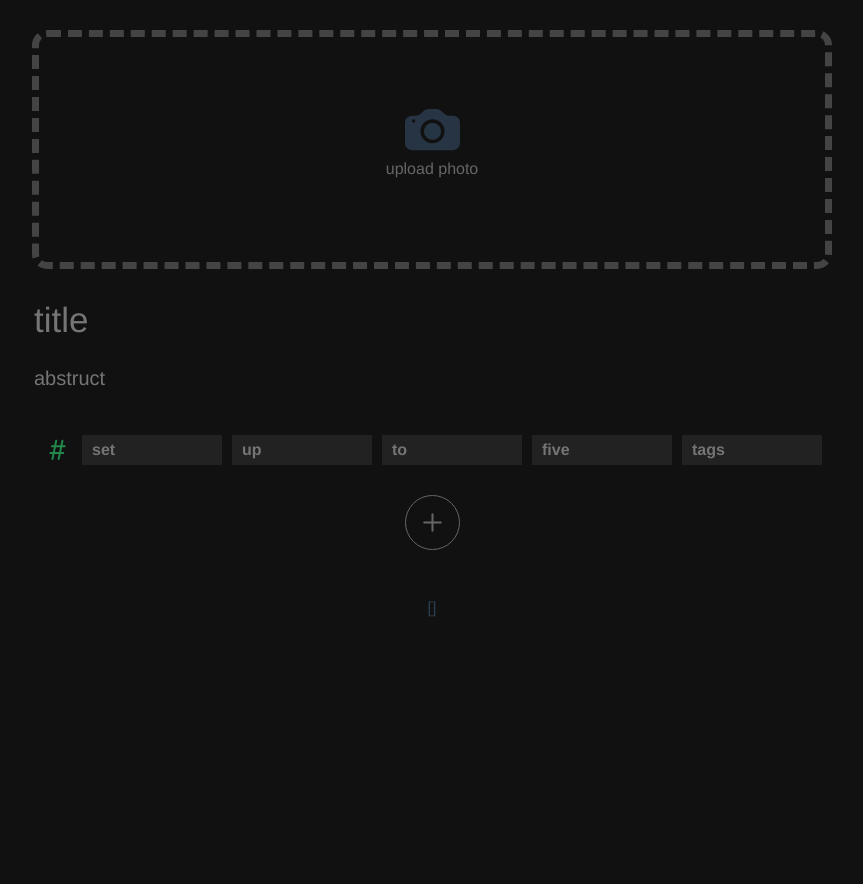
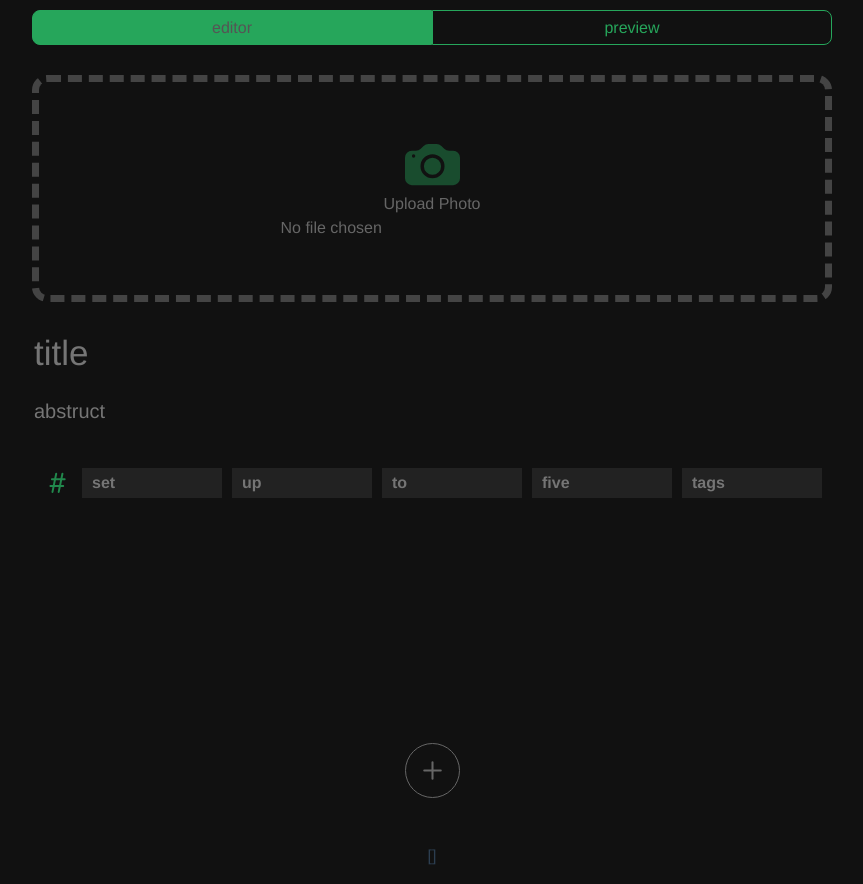
Before and after one commit to okuxxbos20/sick-poker-timer, a Vue app: page /form in a window 1280 px wide. Shown: the whole page, without its empty margins (208-1071 px from the left). Before the commit the page ends 800 px from the top, so only its background shows below. Built offline with nearby package versions, Linux system fonts and the light colour scheme; a web font is replaced by a local one.

Commit message:
enable to upload photo

```diff
--- a/src/components/Form/index.vue
+++ b/src/components/Form/index.vue
@@ -1,9 +1,29 @@
 <template>
-  <div class="form-place">
+  <div class="overall">
+    <ModeSwitch
+      :is-preview-mode="isPreviewMode"
+      @switchMode="switchMode"
+    />
+    <div v-if="!isPreviewMode" class="form-place">
       <form>
         <div class="flame">
-        <PhotoIcon />
-        <p>upload photo</p>
+          <div v-if="!articleData.img" class="upload-box">
+            <label>
+              <PhotoIcon class="photo-icon" />
+              Upload Photo
+              <input ref="file" type="file" @change="imgUpload">
+            </label>
+          </div>
+          <div v-if="articleData.img" class="uploaded-box">
+            <img :src="articleData.img" alt="uploaded-img">
+          </div>
+        </div>
+        <div  v-if="articleData.img" class="reupload">
+          <label>
+            <PhotoIcon class="photo-icon" />
+            <p>Re-Upload ?</p>
+            <input ref="file" type="file" @change="imgUpload">
+          </label>
         </div>
         <input
           v-model="articleData.title"
@@ -18,7 +38,7 @@
           row="4"
           cols="20"
           placeholder="abstruct"
-      ></textarea>
+        />
         <div class="tags-form">
           <HashtagIcon class="hashtag-icon" />
           <input
@@ -30,6 +50,13 @@
           >
         </div>
         <div class="main-form-insert">
+          <textarea
+            v-model="articleData.sentence"
+            rows="8"
+            cols="80"
+          />
+          <!-- option -->
+          <div class="option-select-part">
             <span @click="openOptions()">
               <PlusIcon class="plus-icon"/>
             </span>
@@ -38,24 +65,36 @@
               <BarchartIcon class="option-icon" />
             </div>
           </div>
+          <!-- option -->
+        </div>
       </form>
       <div class="preview">
         <p>{{ articleData.title }}</p>
         <p>{{ articleData.prologue }}</p>
         <p>{{ articleData.index }}</p>
-      <!-- <p>Lorem ipsum dolor sit amet, consectetur adipisicing elit, sed do eiusmod tempor incididunt ut labore et dolore magna aliqua. Ut enim ad minim veniam, quis nostrud exercitation ullamco laboris nisi ut aliquip ex ea commodo consequat. Duis aute irure dolor in reprehenderit in voluptate velit esse cillum dolore eu fugiat nulla pariatur. Excepteur sint occaecat cupidatat non proident, sunt in culpa qui officia deserunt mollit anim id est laborum.</p> -->
+      </div>
+    </div>
+    <div v-if="isPreviewMode" class="preview-place">
+      <p>preview mode...</p>
     </div>
   </div>
 </template>
 
 <script>
+import ModeSwitch from './switch';
 import PhotoIcon from '@/assets/icons/PhotoIcon';
 import HashtagIcon from '@/assets/icons/HashtagIcon';
 import PlusIcon from '@/assets/icons/PlusIcon';
 import BarchartIcon from '@/assets/icons/BarchartIcon';
 
 export default {
-  components: { PhotoIcon, HashtagIcon, PlusIcon, BarchartIcon },
+  components: {
+    ModeSwitch,
+    PhotoIcon,
+    HashtagIcon,
+    PlusIcon,
+    BarchartIcon
+  },
   data() {
     return {
       articleData: {
@@ -71,24 +110,62 @@ export default {
         title: ''
       },
       tagsPlaceholder: ['set', 'up', 'to', 'five', 'tags'],
-      isOptionOpen: false
+      isOptionOpen: false,
+      isPreviewMode: false
     }
   },
   methods: {
+    switchMode(mode) {
+      if (mode === 'toPreview') {
+        this.isPreviewMode = true;
+      }
+      if (mode === 'toEditor') {
+        this.isPreviewMode = false;
+      }
+    },
     openOptions() {
-      console.log('yes');
       this.isOptionOpen = !this.isOptionOpen;
+    },
+    async imgUpload(event) {
+      const files = event.target.files || event.dataTransfer.files;
+      const file = files[0];
+      if (this.checkFile(file)) {
+        const picture = await this.getBase64(file);
+        this.articleData.img = picture;
+      }
+    },
+    getBase64(file) {
+      return new Promise((resolve, reject) => {
+        const reader = new FileReader();
+        reader.readAsDataURL(file);
+        reader.onload = () => resolve(reader.result);
+        reader.onerror = error => reject(error);
+      })
+    },
+    checkFile(file) {
+      let result = true;
+      const sizeLimit = 5000000;
+      if (!file) {
+        result = false;
+      }
+      if (file.type !== 'image/jpeg' && file.type !== 'image/png') {
+        result = false;
+      }
+      if (file.size > sizeLimit) {
+        result = false;
+      }
+      return result
     }
   }
 }
 </script>
 
 <style lang="scss" scoped>
+.overall {
+}
 .form-place {
   margin-top: 0;
-  @media screen and (min-width: 480px) {
-    margin-top: 30px;
-  }
+  @media screen and (min-width: 480px) { margin-top: 30px; }
   form {
     // border: 1px solid #999;
     width: 95%;
@@ -103,9 +180,68 @@ export default {
       flex-direction: column;
       align-items: center;
       justify-content: center;
-      padding: 65px 0;
+      padding: 5px;
       margin: 0;
-      p { color: #666; }
+      .upload-box {
+        label {
+          color: #666;
+          display: flex;
+          flex-direction: column;
+          align-items: center;
+          margin: 50px 0;
+          &:hover { cursor: pointer; }
+          .photo-icon {
+            color: var(--currentTheme);
+            opacity: 0.5;
+            transition: 300ms;
+            &:hover {
+              opacity: 1.0;
+            }
+          }
+          input[type="file"]::-webkit-file-upload-button { display: none; }
+        }
+      }
+      .uploaded-box {
+        width: 100%;
+        height: auto;
+        img {
+          width: 100%;
+          height: auto;
+        }
+        label {
+          color: #666;
+          display: flex;
+          flex-direction: column;
+          align-items: center;
+          input[type="file"]::-webkit-file-upload-button { display: none; }
+        }
+      }
+    }
+    .reupload {
+      color: var(--currentTheme);
+      display: flex;
+      flex-direction: row;
+      justify-content: center;
+      label {
+        display: flex;
+        flex-direction: column;
+        align-items: center;
+        margin: 10px 0;
+        transition: 200ms;
+        &:hover {
+          transform: scale(1.1);
+          cursor: pointer;
+        }
+        input[type="file"]::-webkit-file-upload-button { display: none; }
+        .photo-icon {
+          width: 30px;
+          height: 30px;
+        }
+        p {
+          font-size: 12px;
+          margin: 0;
+        }
+      }
     }
     .input {
       color: #666;
@@ -154,6 +290,17 @@ export default {
     .main-form-insert {
       width: 100%;
       margin: 30px 0;
+      textarea {
+        color: #666;
+        // background: rgba(#000, 0.5);
+        background: transparent;
+        border: none;
+        padding: 8px 12px;
+        width: 100%;
+        resize: none;
+        &:focus { outline: none; }
+      }
+      .option-select-part {
         .plus-icon {
           color: #666;
           border: 1px solid #666;
@@ -187,4 +334,5 @@ export default {
       }
     }
   }
+}
 </style>
```
Lines whose indentation alone changed are shown as unchanged.
